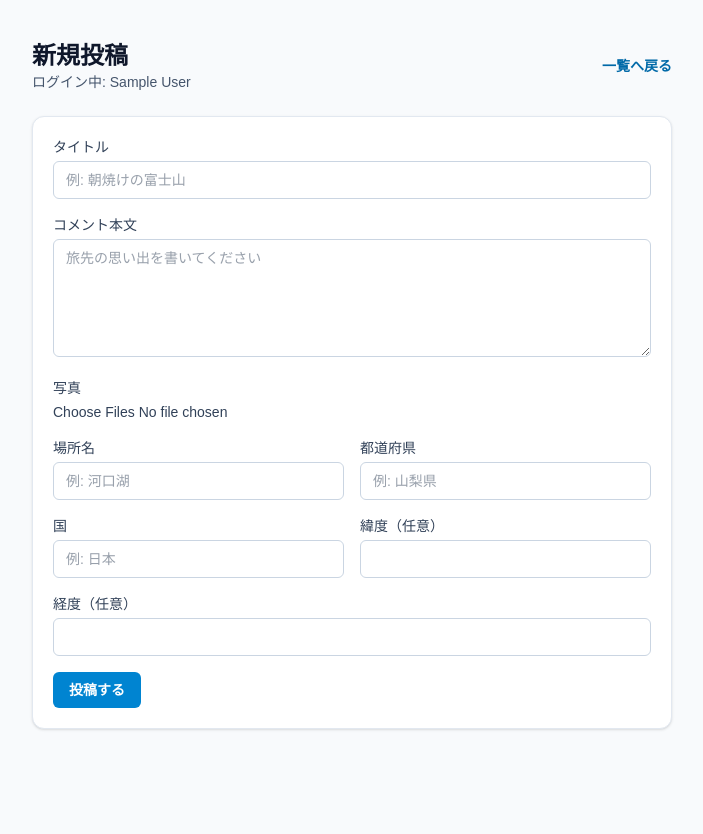
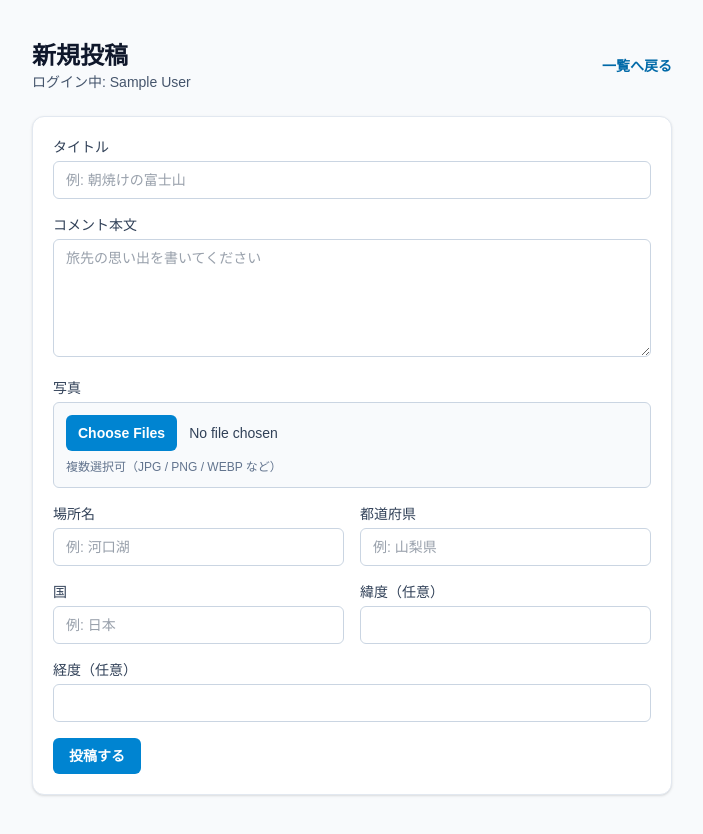
Before and after one commit to Rtaaaaabo/Porterra, a Next.js app: page /posts/new in a window 1280 px wide. Shown: the whole page, without its empty margins (288-991 px from the left). Before the commit the page ends 800 px from the top, so only its background shows below. Built offline with nearby package versions, Linux system fonts and the light colour scheme; no server answers; sample sign-in values are in the browser's storage.

Commit message:
style: ファイル選択のUIを変更

```diff
--- a/app/posts/new/page.tsx
+++ b/app/posts/new/page.tsx
@@ -60,7 +60,17 @@ export default async function NewPostPage({ searchParams }: Props) {
 
         <label className="block text-sm font-medium text-slate-700">
           写真
-          <input name="images" type="file" accept="image/*" multiple required className="mt-1 w-full text-sm" />
+          <span className="mt-1 block rounded-md border border-slate-300 bg-slate-50 px-3 py-3">
+            <input
+              name="images"
+              type="file"
+              accept="image/*"
+              multiple
+              required
+              className="w-full text-sm text-slate-700 file:mr-3 file:rounded-md file:border-0 file:bg-sky-600 file:px-3 file:py-2 file:text-sm file:font-semibold file:text-white hover:file:bg-sky-700"
+            />
+            <span className="mt-2 block text-xs text-slate-500">複数選択可（JPG / PNG / WEBP など）</span>
+          </span>
         </label>
 
         <div className="grid gap-4 sm:grid-cols-2">
```
